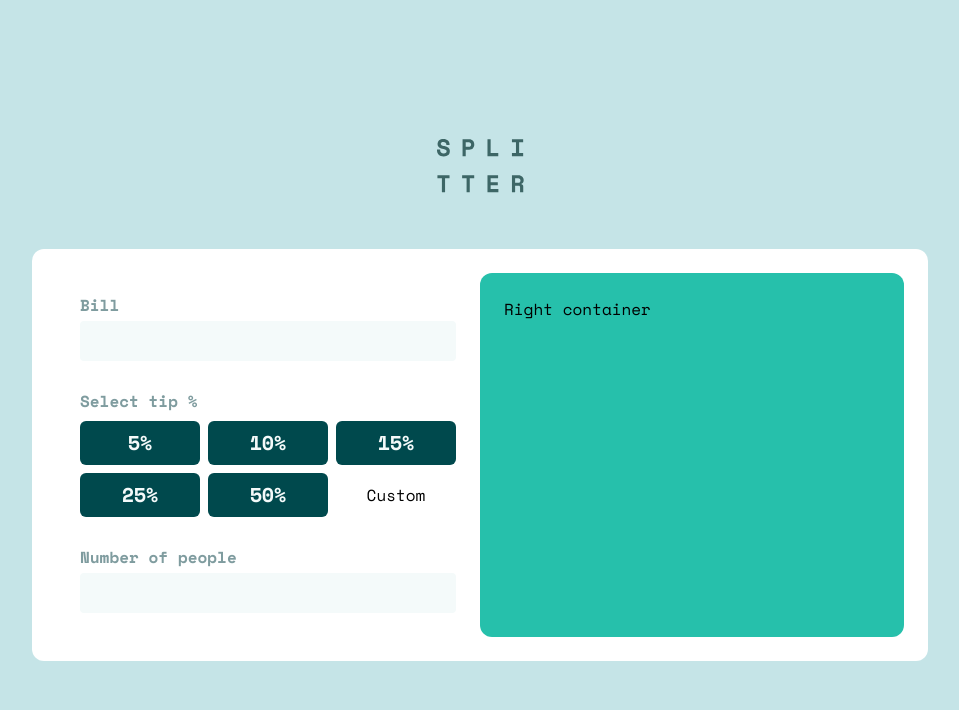
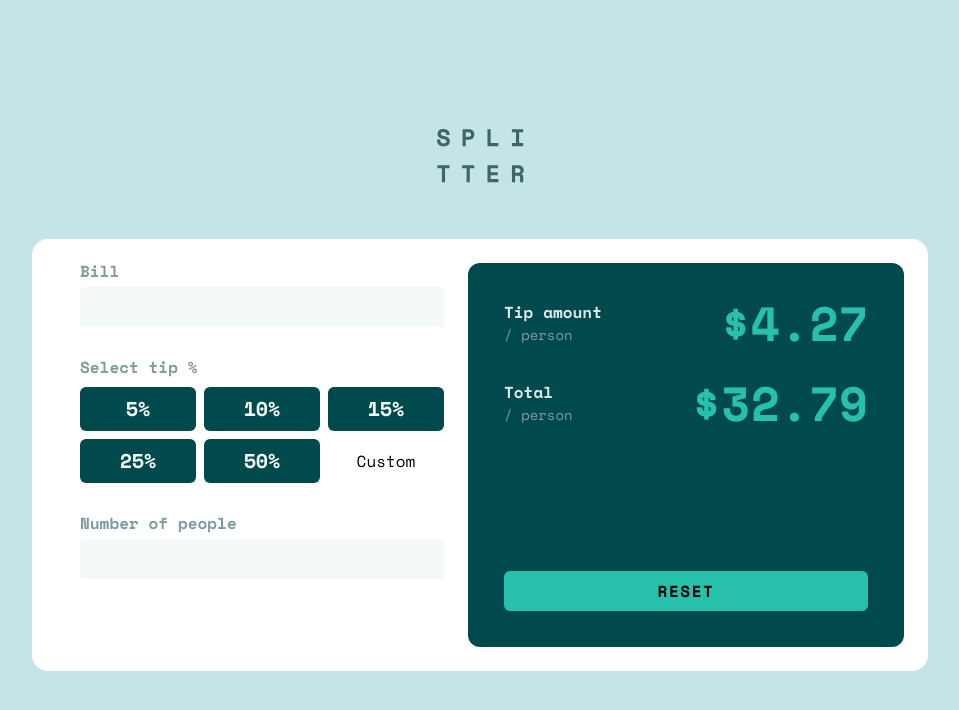
Before and after one commit to Maikolrm/tip-calculator, a React (Vite) app: page / in a window 1280 px wide. Shown: the top 710 px of the page, without its empty margins (160-1119 px from the left). Built offline with nearby package versions, Linux system fonts and the light colour scheme.

Commit message:
Project - App - adding and styling right container content

```diff
--- a/src/App.jsx
+++ b/src/App.jsx
@@ -6,8 +6,8 @@ function App() {
       <header className="flex">
         <img className="m-auto" src="/logo.svg" alt="Splitter logo" />
       </header>
-      <section className="p-6 mt-14 bg-white rounded-xl shadow-6xl lg:flex">
-        <div className="p-6 lg:flex-1">
+      <section className="p-6 mt-14 bg-white rounded-2xl shadow-6xl lg:flex">
+        <div className="lg:px-6 lg:flex-1">
           <div>
             <h2 className="font-semibold text-gr-cyan leading-none">Bill</h2>
             <div className="pt-2">
@@ -17,7 +17,7 @@ function App() {
           {/* tips */}
           <div className="mt-8">
             <h2 className="font-semibold text-gr-cyan leading-none">Select tip %</h2>
-            <div className="grid grid-cols-3 gap-2 pt-3">
+            <div className="grid grid-cols-2 gap-2 pt-3 sm:grid-cols-3">
               <button className="inline-block p-2 bg-dark-cyan rounded-md font-bold text-xl text-light-gr-cyan">5%</button>
               <button className="inline-block p-2 bg-dark-cyan rounded-md font-bold text-xl text-light-gr-cyan">10%</button>
               <button className="inline-block p-2 bg-dark-cyan rounded-md font-bold text-xl text-light-gr-cyan">15%</button>
@@ -34,7 +34,25 @@ function App() {
             </div>
           </div>
         </div>
-        <div className="p-6 rounded-xl bg-primary lg:flex-1">Right container</div>
+        <div className="flex flex-col mt-6 p-9 rounded-xl bg-dark-cyan lg:flex-1 lg:mt-0">
+          <div className="pb-36">
+            <div className="flex items-center">
+              <div className="flex-1">
+                <h2 className="opacity-90 font-semibold text-light-gr-cyan leading-none">Tip amount</h2>
+                <p className="mt-2 text-sm text-gr-cyan leading-none">/ person</p>
+              </div>
+              <h2 className="font-bold text-5xl text-primary">$4.27</h2>
+            </div>
+            <div className="flex items-center mt-8">
+              <div className="flex-1">
+                <h2 className="opacity-90 font-semibold text-light-gr-cyan leading-none">Total</h2>
+                <p className="mt-2 text-sm text-gr-cyan leading-none">/ person</p>
+              </div>
+              <h2 className="font-bold text-5xl text-primary">$32.79</h2>
+            </div>
+          </div>
+          <button className="block w-full bg-primary rounded-md font-bold leading-10 uppercase tracking-widest">reset</button>
+        </div>
       </section>
     </main>
   )
```
